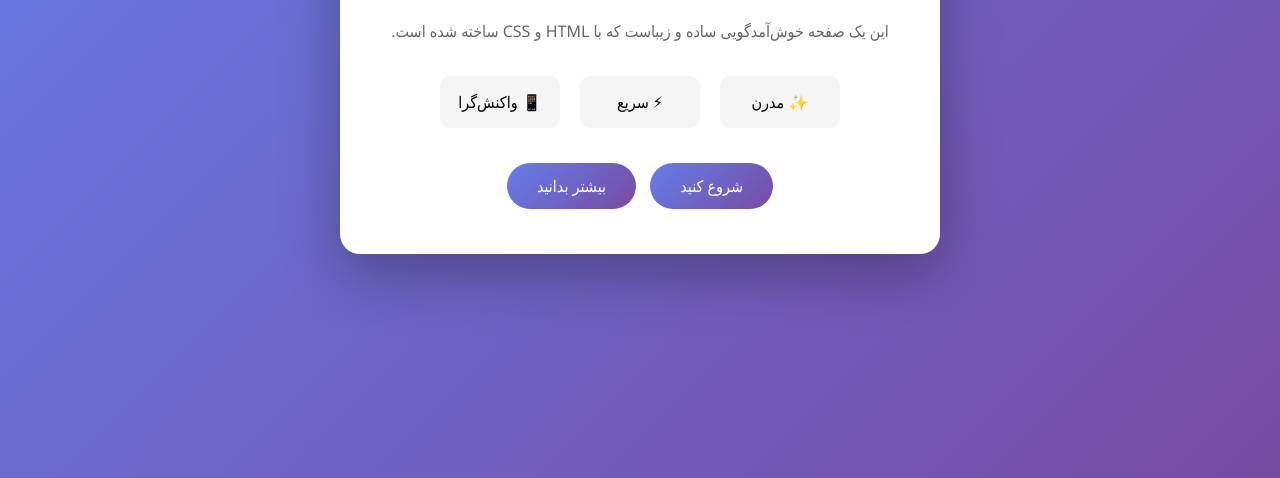
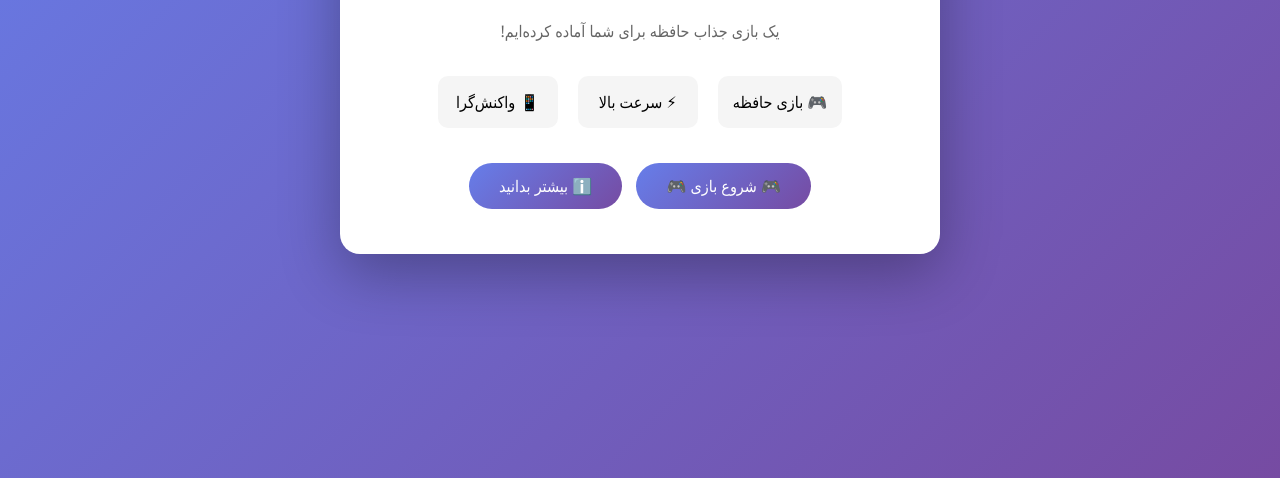
Before and after one commit to user4g/channel-1, a plain HTML site: page index.html in a window 1280 px wide. Shown: the part 322-800 px from the top of the page. Drawn offline with Linux system fonts and the light colour scheme.

Commit message:
Update index.html

```diff
--- a/index.html
+++ b/index.html
@@ -71,6 +71,9 @@
             border-radius: 30px;
             transition: transform 0.3s, box-shadow 0.3s;
             margin: 5px;
+            border: none;
+            cursor: pointer;
+            font-size: 16px;
         }
 
         .btn:hover {
@@ -97,7 +100,6 @@
             .container {
                 padding: 20px;
             }
-
             h1 {
                 font-size: 1.8em;
             }
@@ -107,17 +109,18 @@
 <body>
     <div class="container">
         <h1>به <span class="highlight">سایت ما</span> خوش آمدید</h1>
-        <p>این یک صفحه خوش‌آمدگویی ساده و زیباست که با HTML و CSS ساخته شده است.</p>
+        <p>یک بازی جذاب حافظه برای شما آماده کرده‌ایم!</p>
 
         <div class="features">
-            <div class="feature">✨ مدرن</div>
-            <div class="feature">⚡ سریع</div>
+            <div class="feature">🎮 بازی حافظه</div>
+            <div class="feature">⚡ سرعت بالا</div>
             <div class="feature">📱 واکنش‌گرا</div>
         </div>
 
         <div>
-            <a href="pages/game-1.html" class="btn">شروع کنید</a>
-            <a href="#" class="btn">بیشتر بدانید</a>
+            <!-- این همان دکمه شماست که به بازی لینک می‌دهد -->
+            <a href="pages/game-1.html" class="btn">🎮 شروع بازی 🎮</a>
+            <a href="#" class="btn">ℹ️ بیشتر بدانید</a>
         </div>
     </div>
 </body>
```
